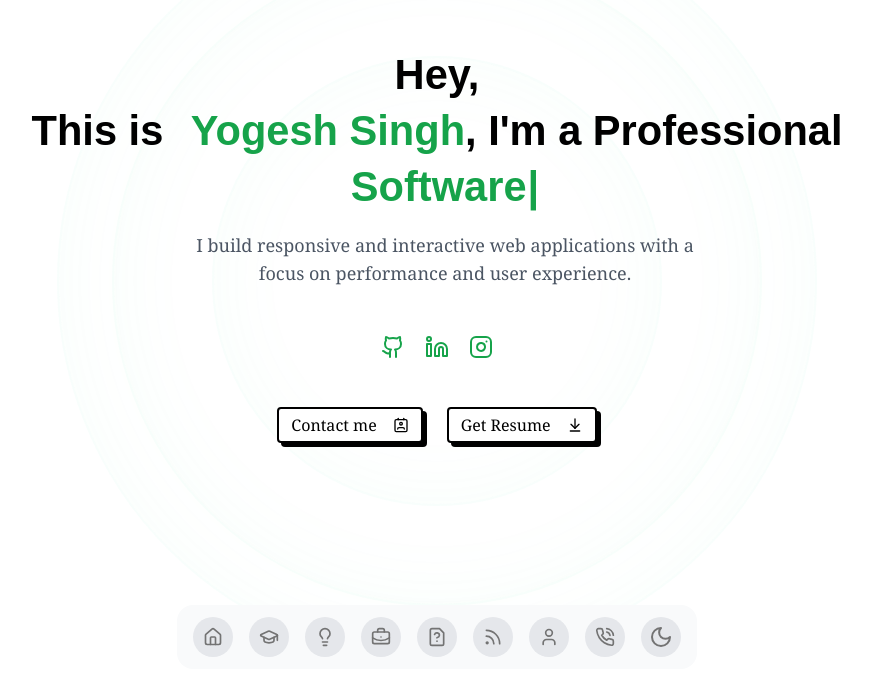
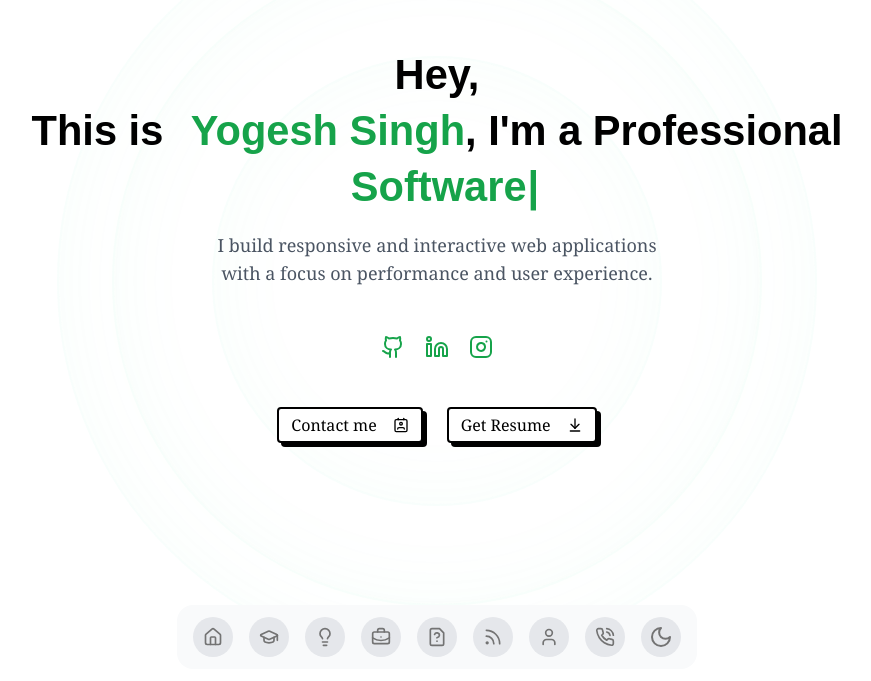
Before and after one commit to yogesh2104/abt.yogesh, a Next.js app: page / in a window 1280 px wide. Shown: the part 119-800 px from the top of the page, without its empty margins (203-1074 px from the left). Built offline with nearby package versions, Linux system fonts and the light colour scheme; a web font is replaced by a local one.

Commit message:
fix: home page paragraph width fix

```diff
--- a/app/page.jsx
+++ b/app/page.jsx
@@ -18,10 +18,10 @@ export default function Home() {
           This is <span className="text-primary">{siteConfig.personalData.name}</span>
           {`, I'm a Professional `}
           <Typer data={siteConfig.personalData.typerData} />
-          <p className="mt-4 text-lg font-normal text-gray-600 dark:text-gray-300 font-serif">
-            I build responsive and interactive web applications with a <br/> focus on performance and user experience.
-          </p>
         </h1>
+        <p className="mt-4 text-center text-lg font-normal text-gray-600 dark:text-gray-300 font-serif max-w-md mx-auto">
+          I build responsive and interactive web applications with a focus on performance and user experience.
+        </p>
 
         <div className="my-12 flex items-center gap-5">
           <Link
```
